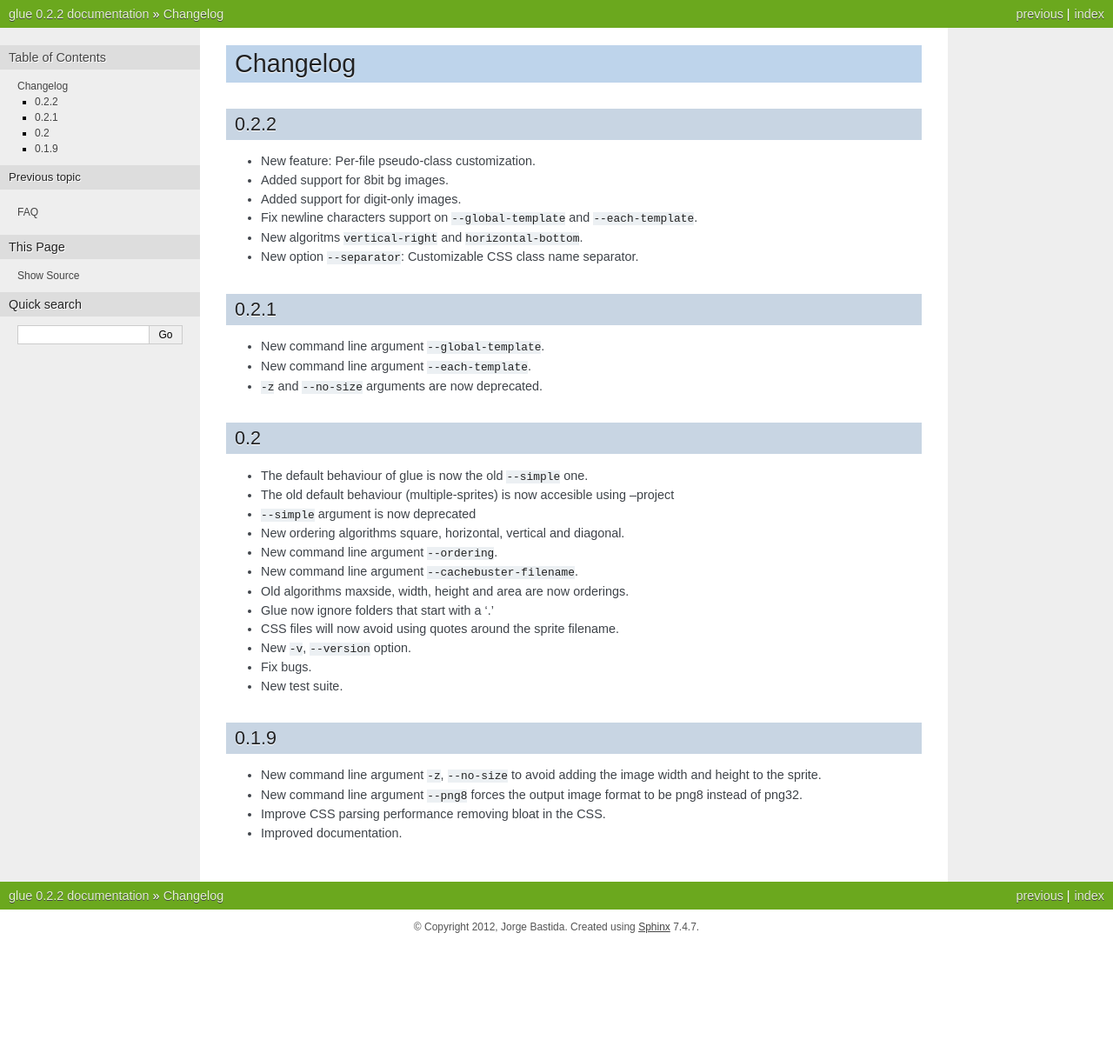
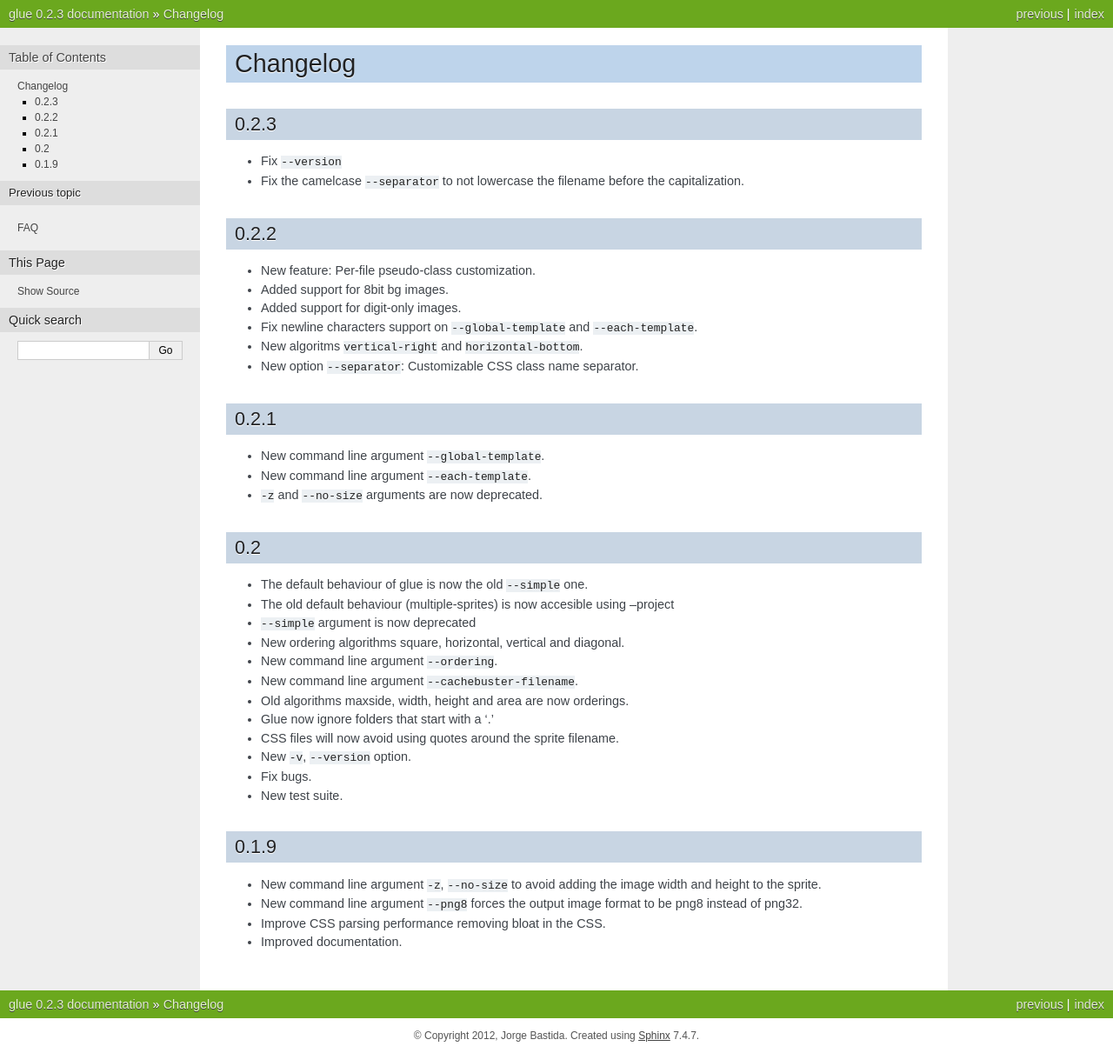
Before and after one commit to jorgebastida/glue, a Sphinx documentation site: the page built from docs/changelog.rst, in a window 1280 px wide. Shown: the whole page at 87% size. Built offline with Sphinx 7.4.7, drawn with Linux system fonts in a browser that asks for light colours; the version number is read from the project's files by our own code; before the commit the page ends 1086 px from its top, so only the background shows below that.

Commit message:
Bump 0.2.3 and fix camelcasebug

```diff
--- a/docs/changelog.rst
+++ b/docs/changelog.rst
@@ -1,5 +1,10 @@
 Changelog
 =========
+
+0.2.3
+^^^^^^
+* Fix ``--version``
+* Fix the camelcase ``--separator`` to not lowercase the filename before the capitalization.
 
 0.2.2
 ^^^^^^
--- a/docs/files.rst
+++ b/docs/files.rst
@@ -66,6 +66,7 @@ optipng                  False
 ignore_filename_paddings False
 size                     True
 png8                     False
+separator                '-'
 global_template          '%(all_classes)s{background-image:url(%(sprite_url)s);background-repeat:no-repeat}\\n'
 each_template            '%(class_name)s{background-position:%(x)s %(y)s;width:%(width)s;height:%(height)s;}\\n'
 ======================== ======================================================================================
--- a/glue.py
+++ b/glue.py
@@ -11,7 +11,7 @@ from optparse import OptionParser, OptionGroup
 
 from PIL import Image as PImage
 
-__version__ = '0.2.1'
+__version__ = '0.2.3'
 
 TRANSPARENT = (255, 255, 255, 0)
 
@@ -403,7 +403,6 @@ class Image(object):
         separator = self.sprite.manager.config.separator
         if separator == CAMELCASE_SEPARATOR:
             separator = ''
-            name = name.lower()
             if self.sprite.namespace:
                 name = name.capitalize()
 
--- a/setup.py
+++ b/setup.py
@@ -18,7 +18,7 @@ except ImportError:
 
 setup(
     name='glue',
-    version='0.2.2',
+    version='0.2.3',
     url='http://github.com/jorgebastida/glue',
     license='BSD',
     author='Jorge Bastida',
```
